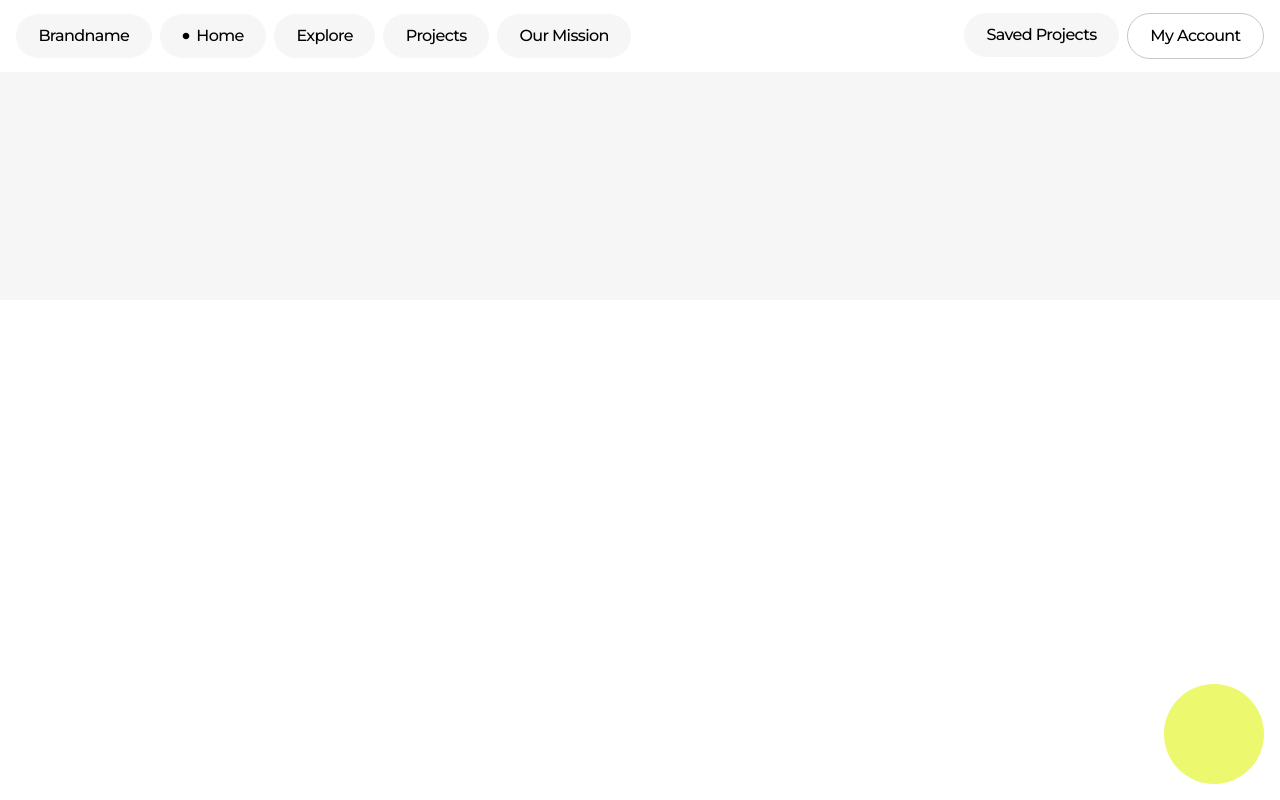
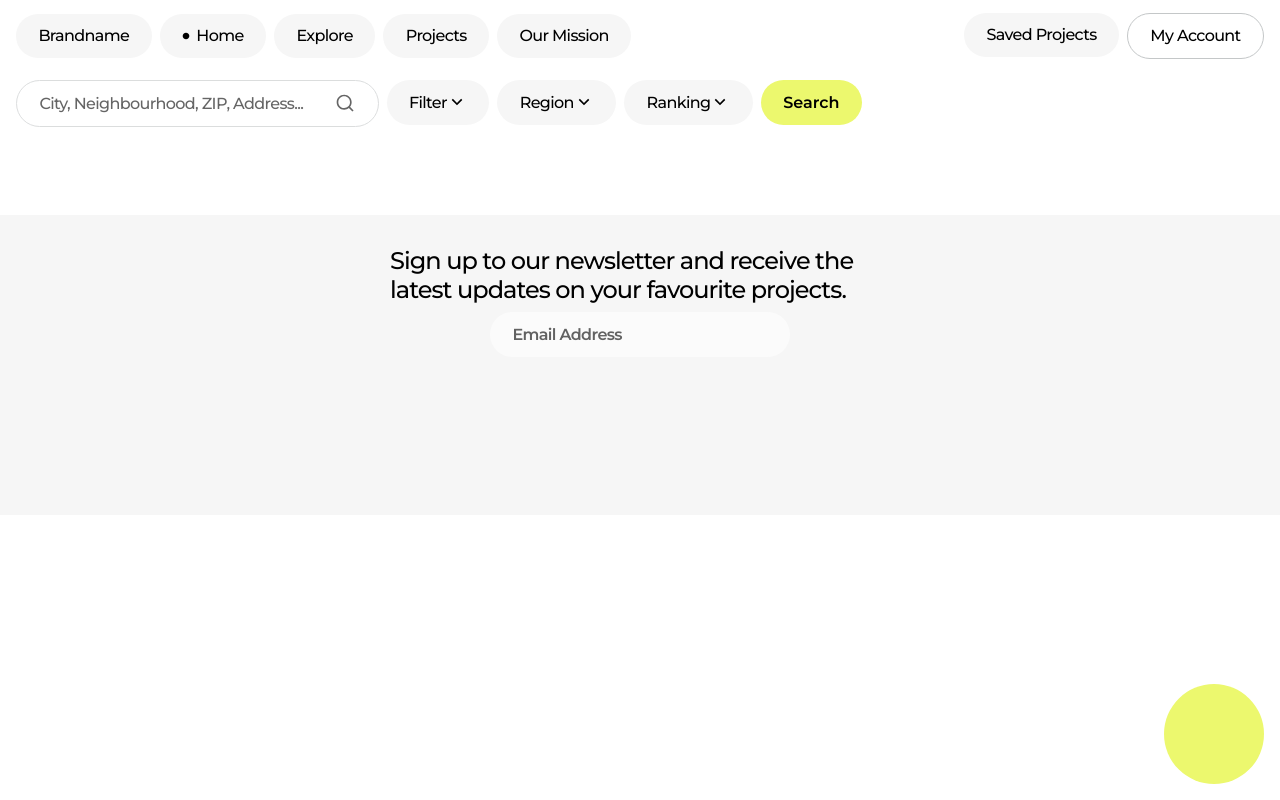
Before and after one commit to gprem09/Urban.I, a React (Create React App) app in the folder frontend/: page /explore in a window 1280 px wide. Built offline with nearby package versions, Linux system fonts and the light colour scheme.

Commit message:
added buttons

```diff
--- a/frontend/src/App.js
+++ b/frontend/src/App.js
@@ -1,6 +1,7 @@
 import React from "react";
 import { Chat } from "./components/chat";
 import { Landing } from "./components/Landing";
+import { Explore } from "./components/Explore";
 import { BrowserRouter, Route, Routes } from "react-router-dom";
 import { Stack, Text, Button } from "@chakra-ui/react";
 import { Navbar } from "./components/Navbar";
@@ -17,6 +18,7 @@ function App() {
       >
         <Routes>
           <Route path="/" element={<Landing />} />
+          <Route path="/explore" element={<Explore />} />
           <Route path="/chat" element={<Chat />} />
         </Routes>
         <Navbar />
--- /dev/null
+++ b/frontend/src/components/Explore.js
@@ -0,0 +1,32 @@
+import React from "react";
+import { Flex, Button } from "@chakra-ui/react";
+import { RiSearchLine } from "react-icons/ri";
+import { RiArrowDownSLine } from "react-icons/ri";
+
+export const Explore = () => {
+  return (
+    <Flex
+      width="100%"
+      height="100%"
+      marginBlock="5rem"
+      paddingInline="1rem"
+      gap="0.5rem"
+    >
+      <Button variant="boutline" gap="2rem" opacity="0.6">
+        City, Neighbourhood, ZIP, Address...{" "}
+        <RiSearchLine style={{ width: "20px", height: "20px" }} />
+      </Button>
+      <Button variant="lgrey">
+        Filter
+        <RiArrowDownSLine style={{ width: "20px", height: "20px" }} />
+      </Button>
+      <Button variant="lgrey">
+        Region <RiArrowDownSLine style={{ width: "20px", height: "20px" }} />
+      </Button>
+      <Button variant="lgrey">
+        Ranking <RiArrowDownSLine style={{ width: "20px", height: "20px" }} />
+      </Button>
+      <Button variant="yellow">Search</Button>
+    </Flex>
+  );
+};
--- a/frontend/src/components/Footer.js
+++ b/frontend/src/components/Footer.js
@@ -1,18 +1,25 @@
-import { Flex, Heading, Button, Input } from "@chakra-ui/react";
+import { Flex, Heading, Button, Stack } from "@chakra-ui/react";
 export const Footer = () => {
   return (
-    <Flex width="100%" height="300px" bg="lgray">
+    <Stack
+      width="100%"
+      height="300px"
+      bg="lgray"
+      alignItems="center"
+      padding="2rem"
+    >
       <Heading fontSize="2xl" maxWidth="500px">
         Sign up to our newsletter and receive the latest updates on your
         favourite projects.
       </Heading>
-      <Input
-        variant="outline"
-        color="black"
-        border="black"
-        placeholder="Email Address..."
-      ></Input>
-      <Button variant="white">Email Address</Button>
-    </Flex>
+      <Button
+        variant="white"
+        width="300px"
+        justifyContent="flex-start"
+        opacity="0.6"
+      >
+        Email Address
+      </Button>
+    </Stack>
   );
 };
--- a/frontend/src/components/Landing.js
+++ b/frontend/src/components/Landing.js
@@ -12,7 +12,7 @@ import { ProjBox } from "./Projbox";
 
 export const Landing = () => {
   return (
-    <Stack width="100%" height="100%" marginBlock="5rem" marginInline="1rem">
+    <Stack width="100%" height="100%" marginBlock="5rem" paddingInline="1rem">
       <Box
         position="relative"
         width="100%"
@@ -82,6 +82,7 @@ export const Landing = () => {
             <Button variant="white">Learn More</Button>
           </Flex>
         </Stack>
+
         <Image
           src="/images/rightAbt.png"
           alt="Landing Image"
@@ -89,13 +90,14 @@ export const Landing = () => {
           height="100px"
         />
       </Flex>
-      <Image
-        src="/images/Frame 1707478446.png"
-        alt="Landing Image"
-        width="100%"
-        height="100%"
-        marginBottom="6rem"
-      />
+      <Flex gap="0.5rem" width="100%">
+        <ProjBox image="/images/sendai.jpg" title="Sendai University" />
+        <ProjBox image="/images/image 65.png" title="Shari Park" />
+        <ProjBox image="/images/image 63.png" title="Oakford Green" />
+        <ProjBox image="/images/image 76.png" title="Willowfield Valley" />
+        <ProjBox image="/images/image 66.png" title="Sendai University" />
+      </Flex>
+
       <Flex
         justifyContent="center"
         gap="2rem"
@@ -121,13 +123,19 @@ export const Landing = () => {
           height="auto"
         />
       </Flex>
-      <Flex gap="0.5rem" width="100%">
-        <ProjBox image="/images/sendai.jpg" title="Sendai University" />
-        <ProjBox image="/images/image 65.png" title="Shari Park" />
-        <ProjBox image="/images/image 63.png" title="Oakford Green" />
-        <ProjBox image="/images/image 76.png" title="Willowfield Valley" />
-        <ProjBox image="/images/image 66.png" title="Sendai University" />
-      </Flex>
+      <Image
+        src="/images/Frame 1707478446.png"
+        alt="Landing Image"
+        width="100%"
+        height="100%"
+        marginBottom="6rem"
+      />
+      <Image
+        src="/images/Frame 1707478447.png"
+        alt="Landing Image"
+        width="100%"
+        height="auto"
+      />
     </Stack>
   );
 };
--- a/frontend/src/components/Navbar.js
+++ b/frontend/src/components/Navbar.js
@@ -1,5 +1,6 @@
 import React from "react";
 import { Flex, Button } from "@chakra-ui/react";
+import { Link } from "react-router-dom";
 import { RiCircleFill } from "react-icons/ri";
 
 export const Navbar = () => {
@@ -18,11 +19,15 @@ export const Navbar = () => {
     >
       <Flex gap="0.5rem">
         <Button variant="lgrey">Brandname</Button>
-        <Button variant="lgrey" gap="0.4rem">
-          <RiCircleFill style={{ width: "8px", height: "8px" }} />
-          Home
-        </Button>
-        <Button variant="lgrey">Explore</Button>
+        <Link to="/">
+          <Button variant="lgrey" gap="0.4rem">
+            <RiCircleFill style={{ width: "8px", height: "8px" }} />
+            Home
+          </Button>
+        </Link>
+        <Link to="/explore">
+          <Button variant="lgrey">Explore</Button>
+        </Link>
         <Button variant="lgrey">Projects</Button>
         <Button variant="lgrey">Our Mission</Button>
       </Flex>
```
